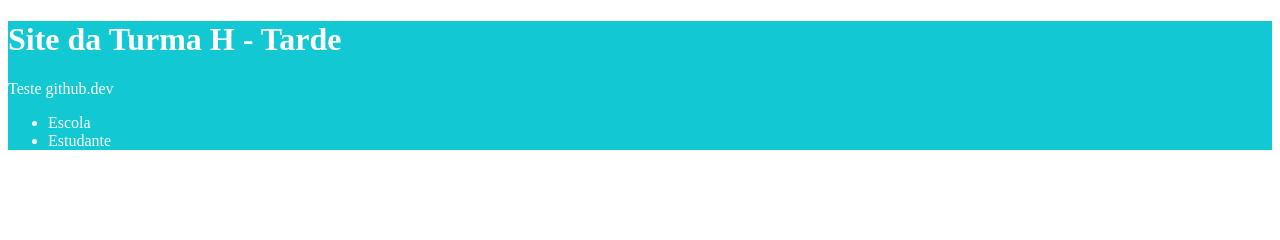
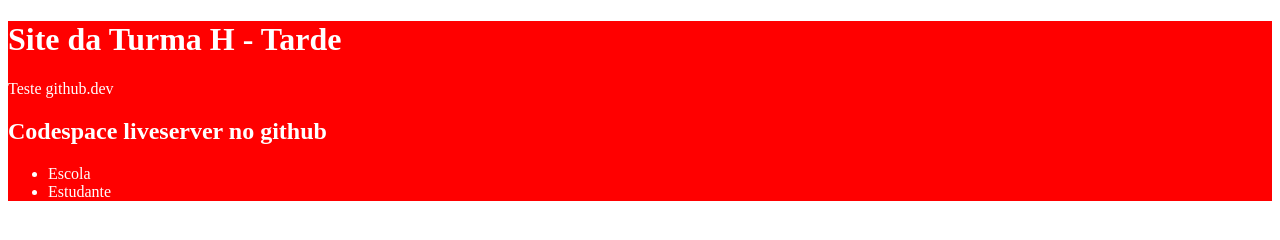
Before and after one commit to romulopena/turma-H-ge, a plain HTML site: page index.html in a window 1280 px wide. Drawn offline with Linux system fonts and the light colour scheme.

Commit message:
liveservercodespace

```diff
--- a/index.html
+++ b/index.html
@@ -12,6 +12,8 @@
         <h1>Site da Turma H - Tarde</h1>
         <p>Teste github.dev</p>
 
+        <h2>Codespace liveserver no github</h2>
+
         <ul>
             <li>Escola</li>
             <li>Estudante</li>
--- a/style.css
+++ b/style.css
@@ -1,4 +1,4 @@
 header{
-    background-color: #12C8D3;
+    background-color: red;
     color: white;
 }
```
